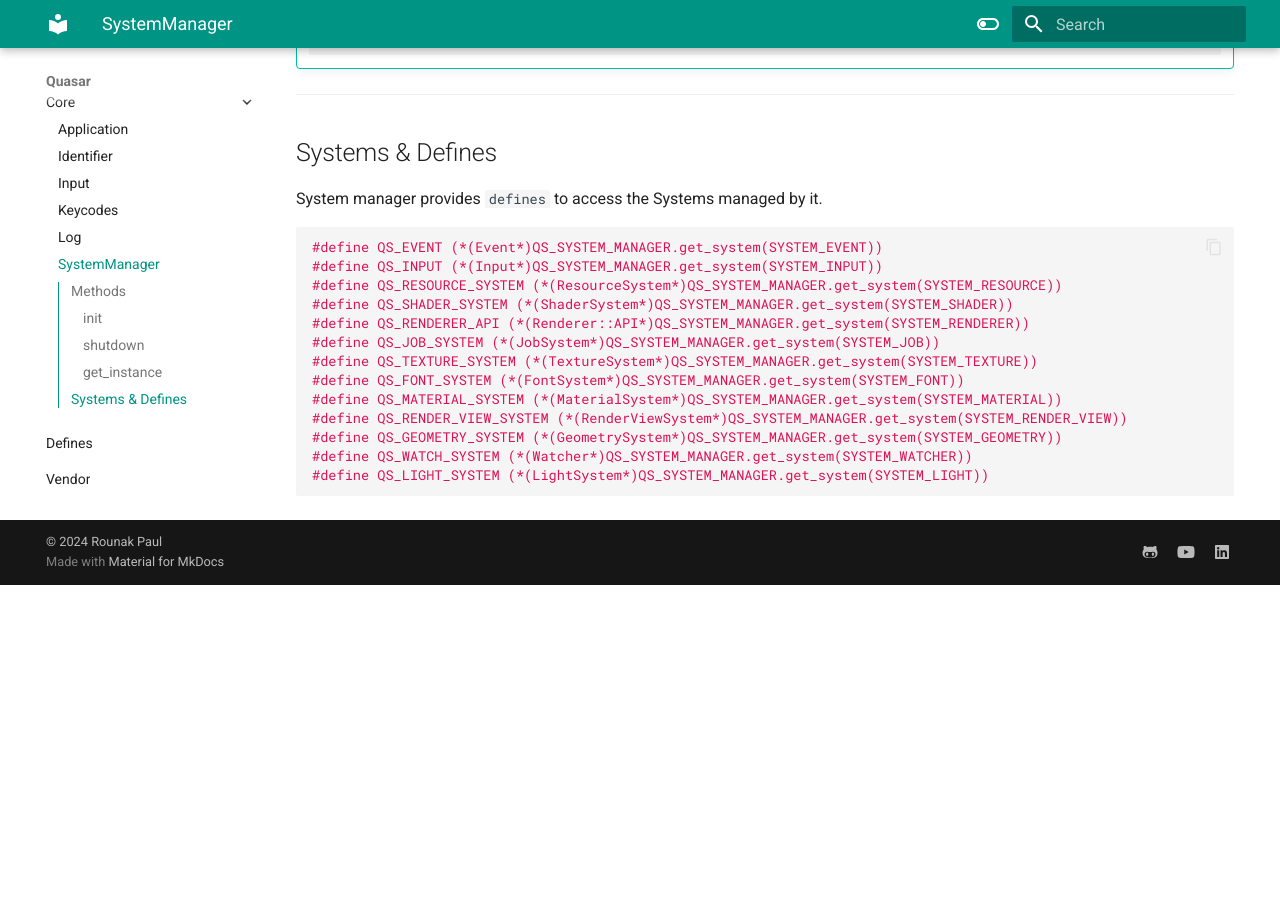
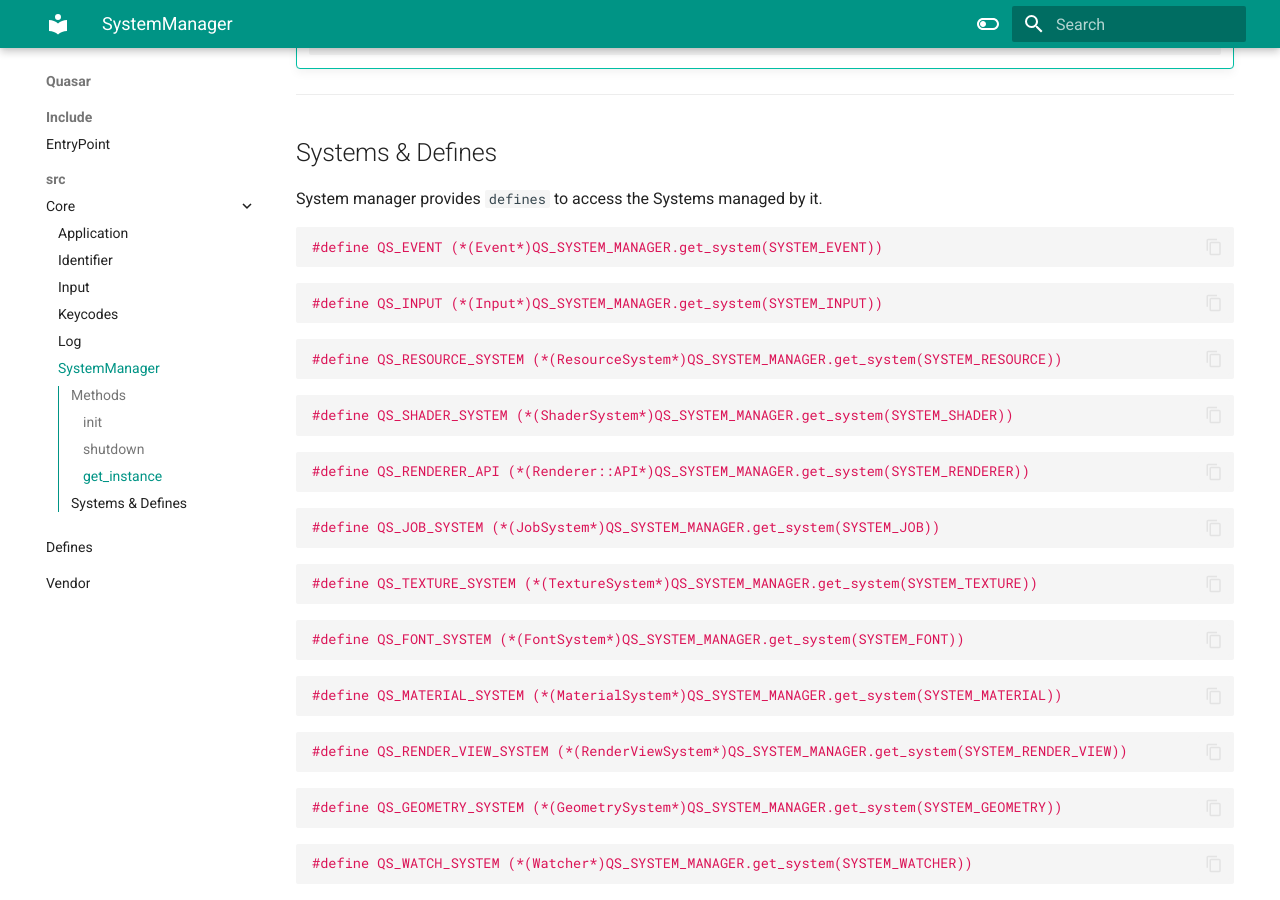
Before and after one commit to Rounak-Paul/QuasarDocs, an MkDocs documentation site: the page built from docs/Quasar/src/Core/SystemManager.md, in a window 1280 px wide and 900 px high, scrolled down 1571 px. Built offline with MkDocs 1.6.1 and Material for MkDocs 9.7.7, drawn with Linux system fonts in a browser that asks for light colours; before the commit the page ends 2156 px from its top, so only the background shows below that.

Commit message:
Update SystemManager.md

````diff
--- a/docs/Quasar/src/Core/SystemManager.md
+++ b/docs/Quasar/src/Core/SystemManager.md
@@ -79,16 +79,40 @@
 
 ```cpp
 #define QS_EVENT (*(Event*)QS_SYSTEM_MANAGER.get_system(SYSTEM_EVENT))
+```
+```cpp
 #define QS_INPUT (*(Input*)QS_SYSTEM_MANAGER.get_system(SYSTEM_INPUT))
+```
+```cpp
 #define QS_RESOURCE_SYSTEM (*(ResourceSystem*)QS_SYSTEM_MANAGER.get_system(SYSTEM_RESOURCE))
+```
+```cpp
 #define QS_SHADER_SYSTEM (*(ShaderSystem*)QS_SYSTEM_MANAGER.get_system(SYSTEM_SHADER))
+```
+```cpp
 #define QS_RENDERER_API (*(Renderer::API*)QS_SYSTEM_MANAGER.get_system(SYSTEM_RENDERER))
+```
+```cpp
 #define QS_JOB_SYSTEM (*(JobSystem*)QS_SYSTEM_MANAGER.get_system(SYSTEM_JOB))
+```
+```cpp
 #define QS_TEXTURE_SYSTEM (*(TextureSystem*)QS_SYSTEM_MANAGER.get_system(SYSTEM_TEXTURE))
+```
+```cpp
 #define QS_FONT_SYSTEM (*(FontSystem*)QS_SYSTEM_MANAGER.get_system(SYSTEM_FONT))
+```
+```cpp
 #define QS_MATERIAL_SYSTEM (*(MaterialSystem*)QS_SYSTEM_MANAGER.get_system(SYSTEM_MATERIAL))
+```
+```cpp
 #define QS_RENDER_VIEW_SYSTEM (*(RenderViewSystem*)QS_SYSTEM_MANAGER.get_system(SYSTEM_RENDER_VIEW))
+```
+```cpp
 #define QS_GEOMETRY_SYSTEM (*(GeometrySystem*)QS_SYSTEM_MANAGER.get_system(SYSTEM_GEOMETRY))
+```
+```cpp
 #define QS_WATCH_SYSTEM (*(Watcher*)QS_SYSTEM_MANAGER.get_system(SYSTEM_WATCHER))
+```
+```cpp
 #define QS_LIGHT_SYSTEM (*(LightSystem*)QS_SYSTEM_MANAGER.get_system(SYSTEM_LIGHT))
 ```
````
